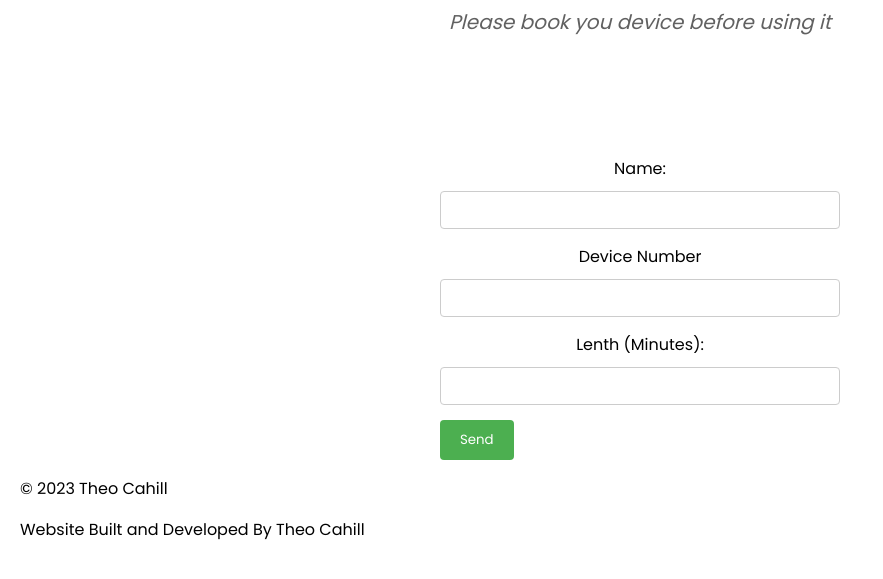
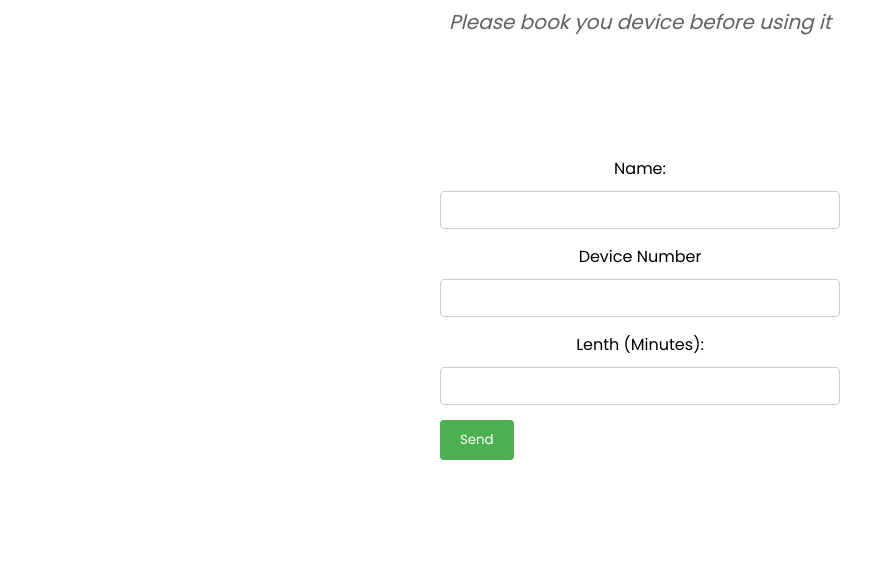
Before and after one commit to KauriTeam/devicebooker, a plain HTML site: page index.html in a window 1280 px wide. Shown: the part 127-706 px from the top of the page, without its empty margins (0-883 px from the left). Drawn offline with Linux system fonts and the light colour scheme; a web font is replaced by a local one.

Commit message:
Update index.html

```diff
--- a/index.html
+++ b/index.html
@@ -33,9 +33,4 @@
   </form>
 </body>
 
-<footer>
-  <p>&copy; 2023 Theo Cahill</p>
-  <p>Website Built and Developed By Theo Cahill</p>
-</footer>
-
 </html>
```
